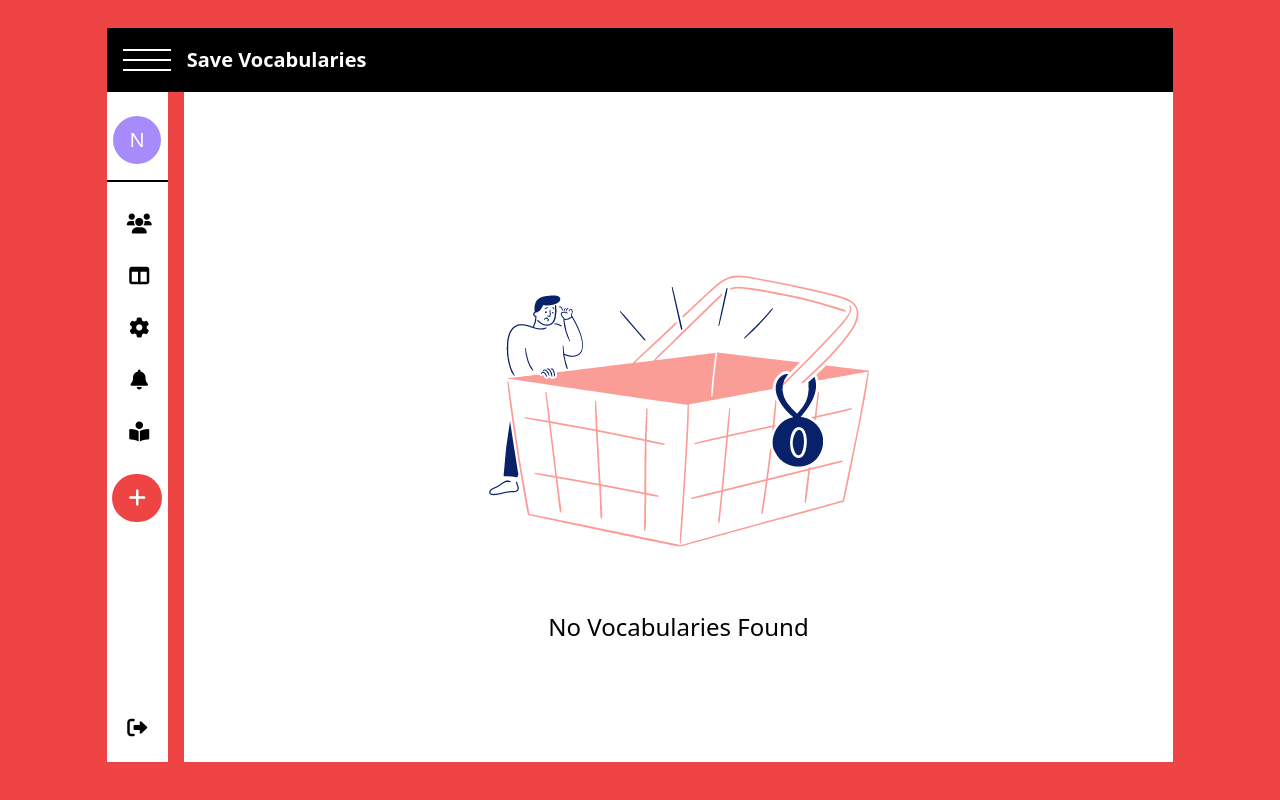
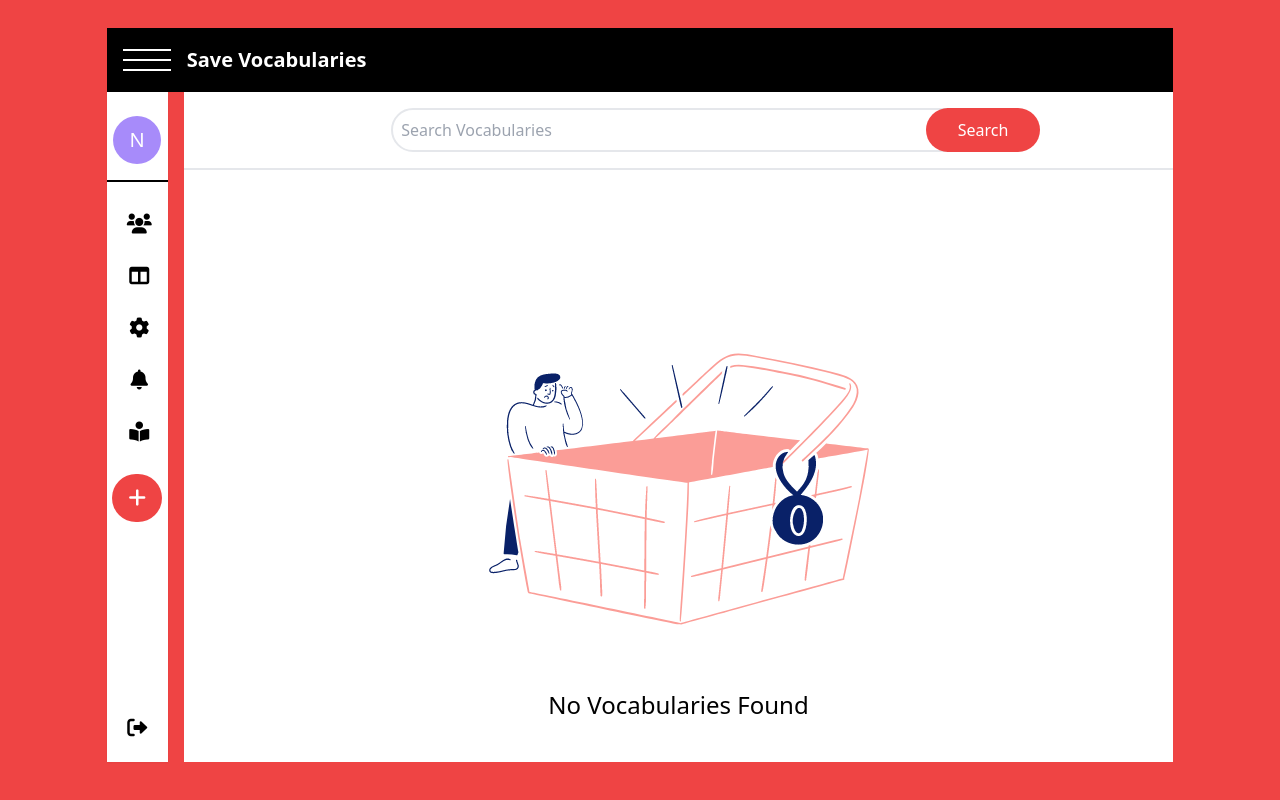
Before and after one commit to nnha19/Save-Vocabularies, a React (Create React App) app in the folder ui/: page /dashboard/6162e64c2a4fb425114a5fc3/vocabularies in a window 1280 px wide. Built offline with nearby package versions, Linux system fonts and the light colour scheme; no server answers.

Commit message:
search vocabulary design finishes

```diff
--- /dev/null
+++ b/ui/src/components/Vocabularies/Search/Search.tsx
@@ -0,0 +1,33 @@
+import React, { useState } from "react";
+
+interface IProps {
+  setSkeletonLoading: React.Dispatch<React.SetStateAction<boolean>>;
+}
+
+const Search: React.FC<IProps> = ({ setSkeletonLoading }) => {
+  const [searchVal, setSearchVal] = useState("");
+
+  const searchVocabularyHandler = (e: React.FormEvent<HTMLFormElement>) => {
+    e.preventDefault();
+    if (searchVal === "") return;
+    setSkeletonLoading(true);
+  };
+
+  return (
+    <div className="w-3/5  mx-auto">
+      <form onSubmit={searchVocabularyHandler} className="relative">
+        <input
+          onChange={(e) => setSearchVal(e.target.value)}
+          className="border-2 w-full p-2 rounded-full"
+          type="text"
+          placeholder="Search Vocabularies"
+        />
+        <button className="absolute bg-red-500 h-full px-8 -ml-10 text-white rounded-full">
+          Search
+        </button>
+      </form>
+    </div>
+  );
+};
+
+export default Search;
--- a/ui/src/components/Vocabularies/Vocabularies.tsx
+++ b/ui/src/components/Vocabularies/Vocabularies.tsx
@@ -4,6 +4,7 @@ import { useAuthContext } from "../../customHooks/useAuthContext";
 
 import { IVocabularies } from "../../types/types";
 import UserInfo from "../Common/UserInfo/UserInfo";
+import Search from "./Search/Search";
 
 interface IProps {
   vocabularies: IVocabularies["vocabularies"];
@@ -31,7 +32,6 @@ const Vocabularies: React.FC<IProps> = ({ vocabularies }) => {
 
   return (
     <div>
-      {/* If vocas are not current user's, show voca owner info. */}
       <div>{vocabularyList}</div>
     </div>
   );
--- a/ui/src/pages/VocabulariesPage.tsx
+++ b/ui/src/pages/VocabulariesPage.tsx
@@ -11,6 +11,7 @@ import Spinner from "../components/Common/Spinner/Spinner";
 import { useAuthContext } from "../customHooks/useAuthContext";
 import UserInfo from "../components/Common/UserInfo/UserInfo";
 import SkeletonLoading from "../components/Vocabularies/SkeletonLoading/SkeletonLoading";
+import Search from "../components/Vocabularies/Search/Search";
 
 const VocabulariesPage = () => {
   //length of current vocabularies+1
@@ -23,6 +24,7 @@ const VocabulariesPage = () => {
   const [initialLoading, setInitialLoading] = useState(true);
   const { uid } = useParams<any>();
   const [error, setError] = useState(false);
+  const [skeletonLoading, setSkeletonLoading] = useState(false);
 
   const [vocabularies, setVocabularies] = useState<
     IVocabularies["vocabularies"]
@@ -87,15 +89,22 @@ const VocabulariesPage = () => {
 
   return (
     <Layout>
-      {initialLoading && <SkeletonLoading />}
+      <div className="border-b-2 p-4">
+        <Search setSkeletonLoading={setSkeletonLoading} />
+      </div>
+      {initialLoading || (skeletonLoading && <SkeletonLoading />)}
       {!initialLoading && <UserInfo className="px-4 sticky top-0 bg-white" />}
-      {vocabularies.length > 0 && <Vocabularies vocabularies={vocabularies} />}
+      {vocabularies.length > 0 && !skeletonLoading && (
+        <Vocabularies vocabularies={vocabularies} />
+      )}
       {vocabularies.length < 1 && !initialLoading && noVocabulary}
-      <div className={`${hasMore ? "h-20" : ""}`} ref={getMoreRef}>
-        {infiniteLoading && !initialLoading && (
-          <Spinner style={{ height: "6rem" }} />
-        )}
-      </div>
+      {!skeletonLoading && (
+        <div className={`${hasMore ? "h-20" : ""}`} ref={getMoreRef}>
+          {infiniteLoading && !initialLoading && (
+            <Spinner style={{ height: "6rem" }} />
+          )}
+        </div>
+      )}
     </Layout>
   );
 };
```
